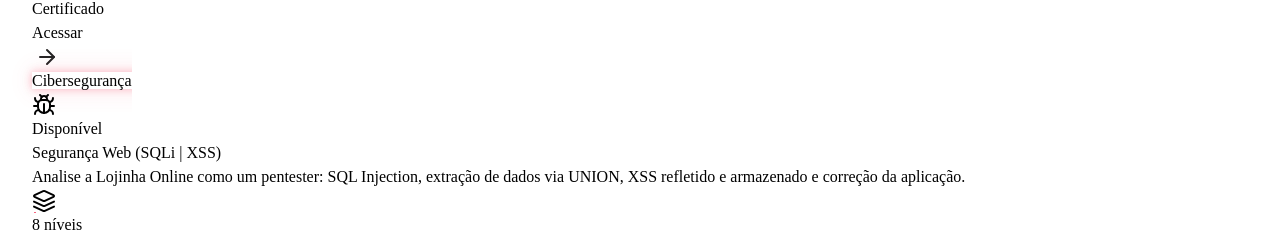
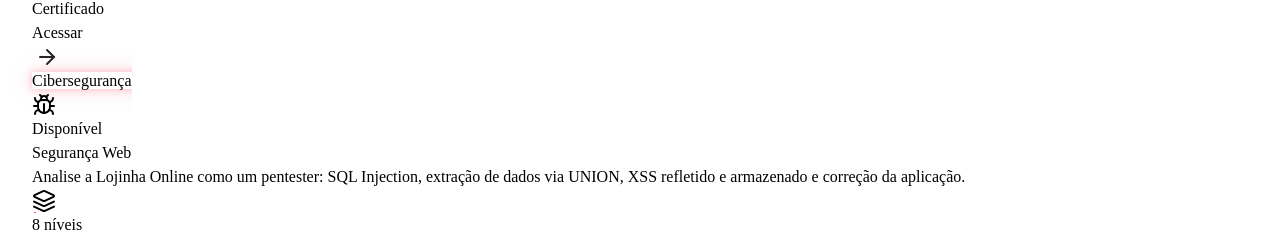
Before and after one commit to sandronsk1977-creator/sf-cyber, a React (Vite) app in the folder client/: page / in a window 1280 px wide. Shown: the part 1294-1526 px from the top of the page. Built offline with nearby package versions, Linux system fonts and the light colour scheme.

Commit message:
feat: rename Segurança Web card title

```diff
--- a/client/src/components/PortalCardsSection.tsx
+++ b/client/src/components/PortalCardsSection.tsx
@@ -117,7 +117,7 @@ export function PortalCardsSection() {
             </div>
 
             <h3 className="font-extrabold text-xl mb-2 text-white font-mono leading-tight min-h-[56px]">
-              Segurança Web (SQLi | XSS)
+              Segurança Web
             </h3>
             <p className="text-slate-400 text-sm leading-relaxed mb-5">
               Analise a Lojinha Online como um pentester: SQL Injection, extração de dados via UNION, XSS refletido e armazenado e correção da aplicação.
```
